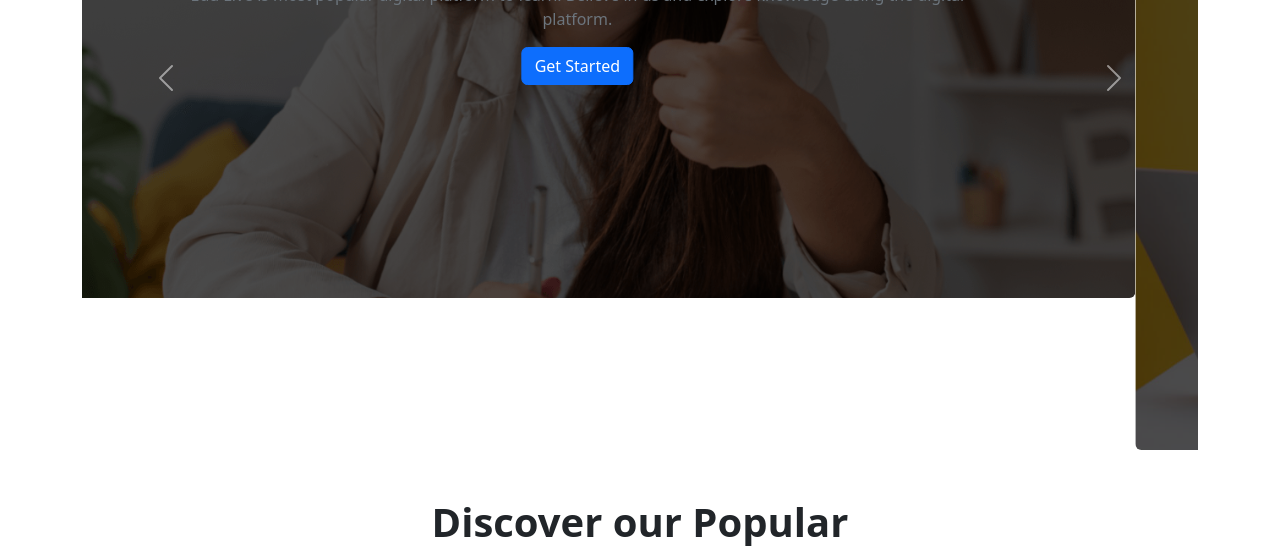
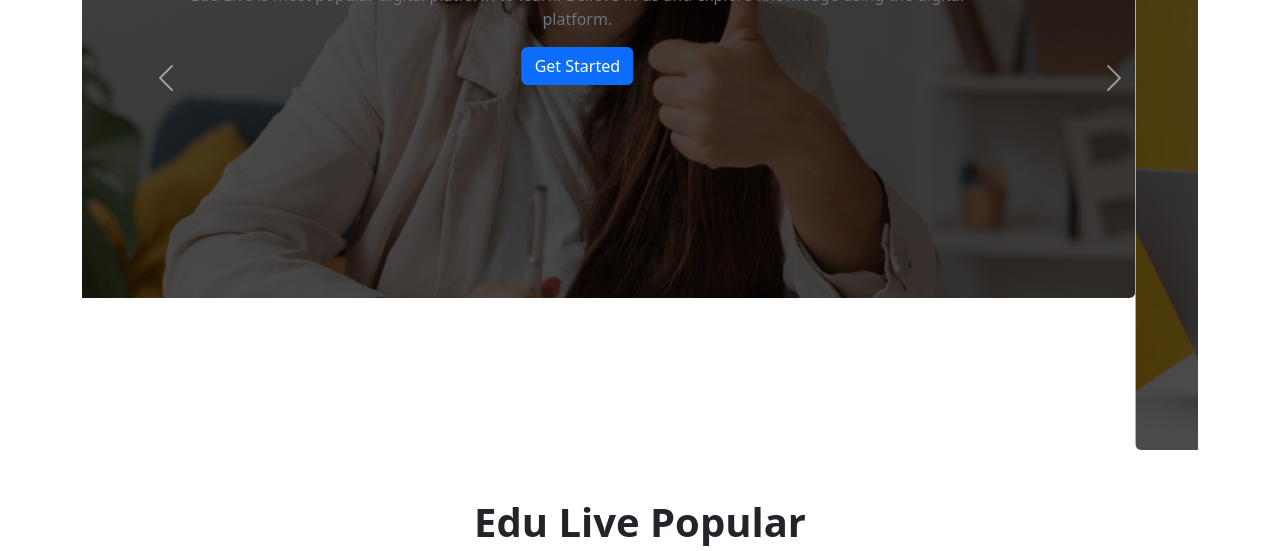
Before and after one commit to mejbaurrahman/Edu-Tech-Assignment, a plain HTML site: page index.html in a window 1280 px wide. Shown: the part 398-949 px from the top of the page. Drawn offline with nearby package versions, Linux system fonts and the light colour scheme.

Commit message:
final uploaded

```diff
--- a/index.html
+++ b/index.html
@@ -111,7 +111,7 @@
        <!-- display courses section  start -->
        <section class="container">
         <div class="w-50 mx-auto">
-        <h1 class="text-center fw-bold">Discover our Popular</h1>
+        <h1 class="text-center fw-bold">Edu Live Popular</h1>
         <h1 class="text-center fw-bold">Courses</h1>
         <p class="text-center text-secondary">We are offering you some of the best courses in the present age. You will exlore knowledge and gather some extra ordinary skill.</p>
         </div>
```
